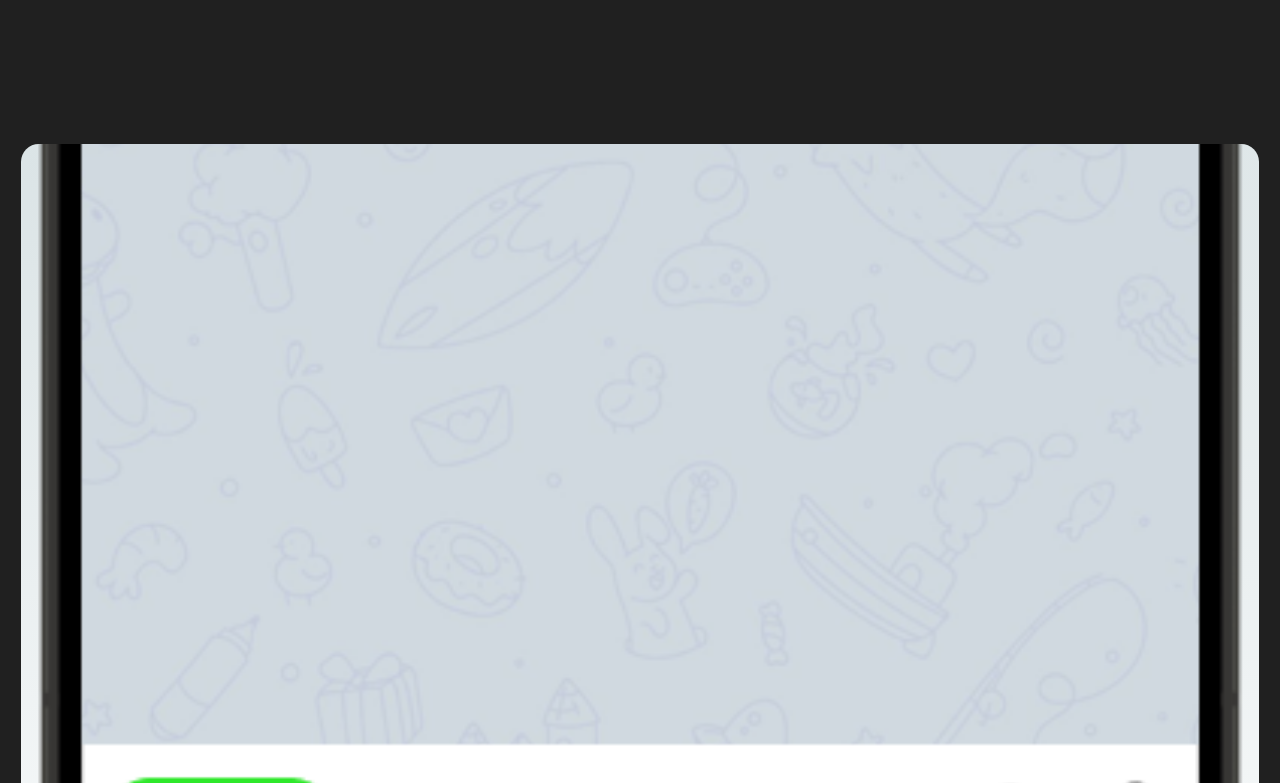
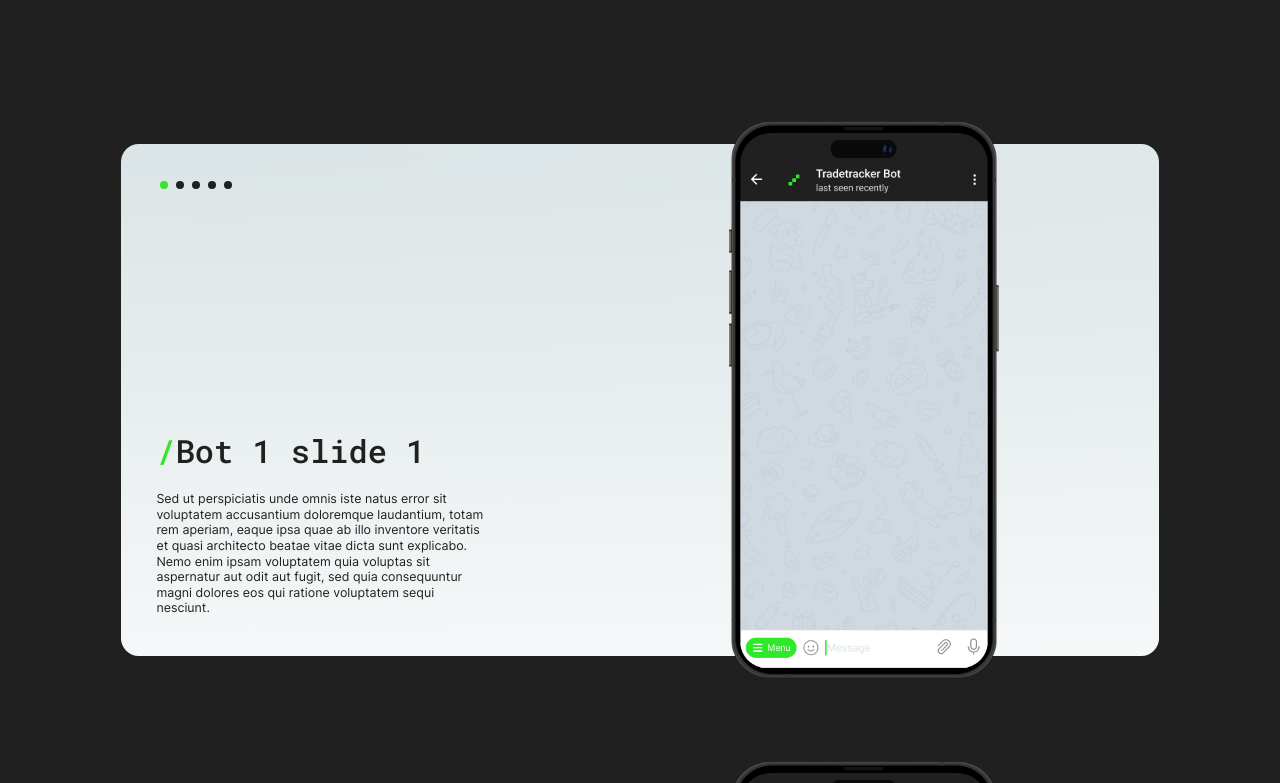
Before and after one commit to nigel-riss/trade-tracker-landing, a Next.js app: page / in a window 1280 px wide. Shown: the part 1137-1920 px from the top of the page. Built offline with nearby package versions, Linux system fonts and the light colour scheme.

Commit message:
feat: add sliders and styles

```diff
--- a/package.json
+++ b/package.json
@@ -13,7 +13,8 @@
     "clsx": "^2.0.0",
     "next": "14.0.1",
     "react": "^18",
-    "react-dom": "^18"
+    "react-dom": "^18",
+    "swiper": "^11.0.4"
   },
   "devDependencies": {
     "@svgr/webpack": "^8.1.0",
--- a/src/components/IPhone.tsx
+++ b/src/components/IPhone.tsx
@@ -13,7 +13,6 @@ export default function IPhone(props: IPhoneProps) {
   return (
     <div className={styles.iphone}>
       <div className={styles.frame} />
-      IPhone
     </div>
   );
 }
--- a/src/components/Slider.tsx
+++ b/src/components/Slider.tsx
@@ -1,18 +1,53 @@
+import { Slide } from '@/data/products';
 import styles from '@/styles/Slider.module.scss';
+import 'swiper/css';
+import 'swiper/css/pagination';
+import {
+  Swiper,
+  SwiperSlide,
+} from 'swiper/react';
+import {
+  Pagination,
+} from 'swiper/modules';
+import clsx from 'clsx';
 
 
 interface SliderProps {
-
+  slides: Slide[],
 }
 
 export default function Slider(props: SliderProps) {
   const {
-
+    slides,
   } = props;
 
+  const paginationClass = styles.pagination;
+  const bulletClass = styles.bullet;
+  const currentBulletClass = styles.currentBullet;
+
   return (
-    <div className={styles.slider}>
-      Slider
-    </div>
+    <Swiper
+      className={styles.slider}
+      spaceBetween={50}
+      slidesPerView={1}
+      onSlideChange={(swiper) => console.log(swiper)}
+      // onSwiper={(swiper) => console.log(swiper)}
+      pagination={{
+        enabled: true,
+        horizontalClass: paginationClass,
+        // bulletClass,
+        bulletActiveClass: currentBulletClass,
+      }}
+      modules={[Pagination]}
+    >
+      {slides.map((slide) => (
+        <SwiperSlide key={slide.title}>
+          <div className={styles.slide}>
+            <h3 className={styles.title}>{slide.title}</h3>
+            <p className={styles.text}>{slide.text}</p>
+          </div>
+        </SwiperSlide>
+      ))}
+    </Swiper>
   );
 }
--- a/src/components/SliderSection.tsx
+++ b/src/components/SliderSection.tsx
@@ -13,7 +13,9 @@ export default function SliderSection(props: SliderSectionProps) {
 
   return (
     <section className={styles.section}>
-      <Slider />
+      <Slider
+        slides={product.slides}
+      />
       <div className={styles.phoneContainer}>
         <IPhone />
       </div>
--- a/src/data/products.ts
+++ b/src/data/products.ts
@@ -210,4 +210,5 @@ export default products;
 export type {
   Product,
   Feature,
+  Slide,
 };
--- a/src/styles/BotCard.module.scss
+++ b/src/styles/BotCard.module.scss
@@ -69,13 +69,8 @@
 .title {
   // typography
   font-family: var(--titleFont);
-  font-size: 1.25rem;
+  font-size: 1.125rem;
   font-weight: 500;
-
-  @include atTablet {
-    // typography
-    font-size: 1.125rem;
-  }
 
   @include atDesktopS {
     // typography
--- a/src/styles/ContactButton.module.scss
+++ b/src/styles/ContactButton.module.scss
@@ -22,6 +22,9 @@
 }
 
 .icon {
+  // positioning
+  transform: translate(0, -0.125rem) rotate(-45deg);
+
   // box model
   height: 1.5rem;
   width: 1.5rem;
--- a/src/styles/Header.module.scss
+++ b/src/styles/Header.module.scss
@@ -9,7 +9,7 @@
   display: flex;
   flex-direction: column;
   justify-content: space-between;
-  height: calc(100vh + 10rem);
+  height: calc(100vh + 8rem);
   padding: 2.75rem 1rem;
   padding-right: 1.75rem;
   padding-bottom: 15rem;
--- a/src/styles/PricingSection.module.scss
+++ b/src/styles/PricingSection.module.scss
@@ -33,6 +33,12 @@
     rgb(var(--dark), 0) 100%
   );
   pointer-events: none;
+
+  @include atDesktopS {
+    // box model
+    height: 130rem;
+    width: 130rem;
+  }
 }
 
 .header {
--- a/src/styles/Slider.module.scss
+++ b/src/styles/Slider.module.scss
@@ -1,7 +1,108 @@
+@import './mixins';
+
+
 .slider {
+  // box model
+  // height: 100%;
+
+  @include atDesktopS {
+    // box model
+    height: 100%;
+  }
+}
+
+.pagination {
   // positioning
-  position: relative;
+  top: -0.25rem !important;
+  bottom: auto !important;
 
+  @include atDesktopS {
+    // positioning
+    left: 0 !important;
+    right: auto !important;
+    width: auto !important;
+  }
+
+  span {
+    // box model
+    // display: inline-block;
+    // height: 0.375rem !important;
+    // width: 0.375rem !important;
+
+    // typography
+    font-size: 0;
+
+    // visual
+    background-color: rgb(var(--dark));
+    opacity: 1;
+  }
+}
+
+.bullet {
+  // visual
+}
+
+.currentBullet {
+  // visual
+  background-color: rgb(var(--green)) !important;
+  opacity: 1 !important;
+}
+
+.slide {
   // box model
-  padding: 1.5rem;
+  padding: 2.25rem 0;
+
+  @include atTablet {
+    // typography
+    text-align: center;
+  }
+
+  @include atDesktopS {
+    // box model
+    height: calc(100% - 2.5rem);
+    width: 23rem;
+    display: flex;
+    flex-direction: column;
+    justify-content: flex-end;
+
+    // typography
+    text-align: left;
+  }
 }
+
+.title {
+  // typography
+  color: rgb(var(--dark));
+  font-family: var(--titleFont);
+  font-size: 1.5rem;
+  font-weight: 500;
+
+  @include atDesktopS {
+    // typography
+    font-size: 2.25rem;
+  }
+}
+
+.title::before {
+  content: "/";
+
+  // typography
+  color: rgb(var(--green));
+}
+
+.text {
+  // box model
+  margin-top: 0.75rem;
+
+  // typography
+  color: rgb(var(--dark));
+  font-size: 0.75rem;
+
+  @include atDesktopS {
+    // box model
+    margin-top: 1.5rem;
+
+    // typography
+    font-size: 0.875rem;
+  }
+}
--- a/src/styles/SliderSection.module.scss
+++ b/src/styles/SliderSection.module.scss
@@ -1,3 +1,6 @@
+@import './mixins';
+
+
 .section {
   // positioning
   position: relative;
@@ -7,6 +10,7 @@
   width: calc(100vw - 3rem);
   margin: 0 auto;
   margin-top: 9rem;
+  max-height: 36rem;
   padding: 1.25rem;
 
   // border
@@ -20,14 +24,43 @@
     rgb(var(--white)) 100%
   );
   overflow: hidden;
+
+  @include atTablet {
+    // box model
+    max-height: 46rem;
+  }
+
+  @include atDesktopS {
+    // box model
+    padding: 2.5rem;
+    max-height: 36rem;
+    width: var(--dWidth);
+
+    // visual
+    overflow: visible;
+  }
 }
 
 
 .phoneContainer {
-  // positioning
-  position: absolute;
-  z-index: 2;
-  bottom: -6rem;
-  left: 0.625rem;
-  right: 0.625rem;
+  // box model
+  margin: 0 -0.5rem;
+
+  @include atTablet {
+    // box model
+    margin: 0 auto;
+    width: 19rem;
+  }
+
+  @include atDesktopS {
+    // positioning
+    position: absolute;
+    right: 11.25rem;
+    top: 50%;
+    transform: translateY(-50%);
+    z-index: 2;
+
+    // box model
+
+  }
 }
```
Also changed, not shown: 1 other file (tests, documents, lock files or other folders).
